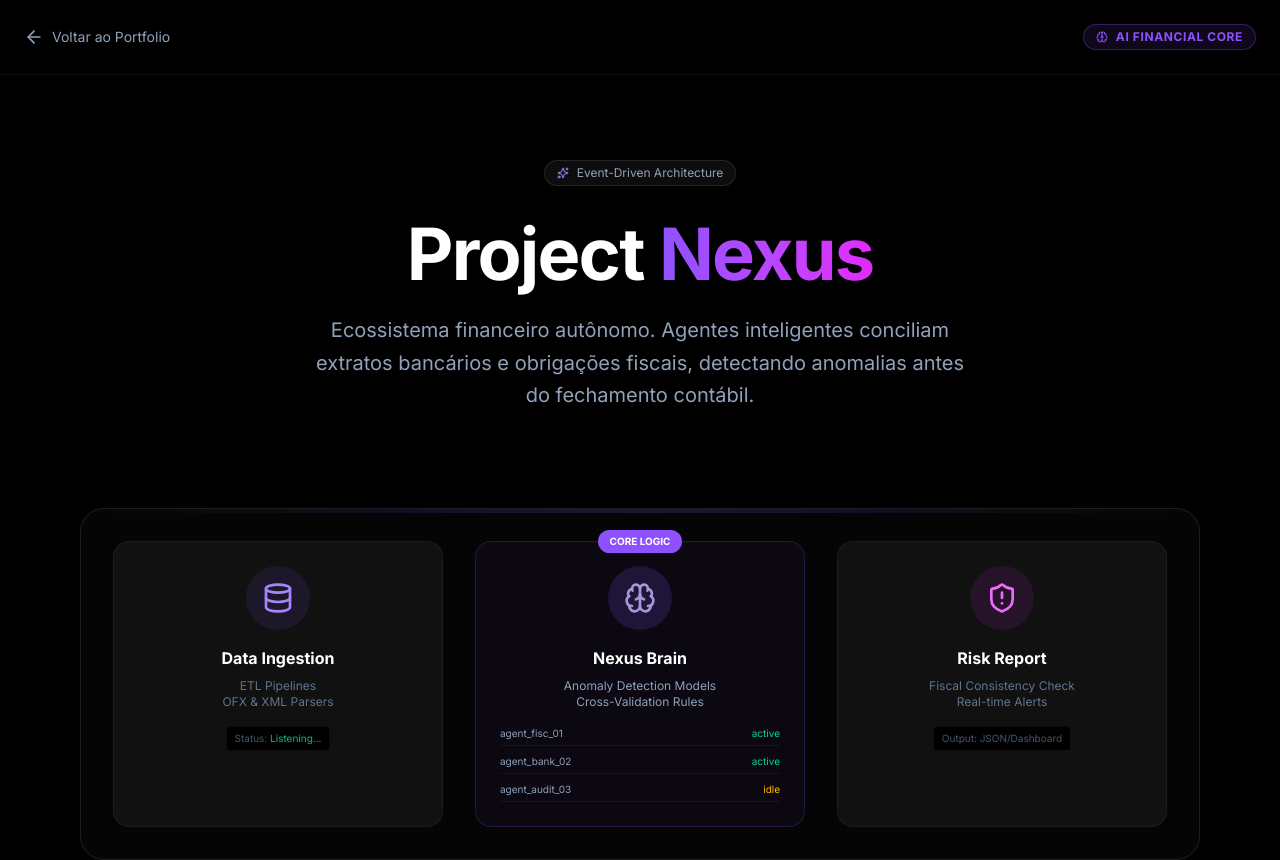
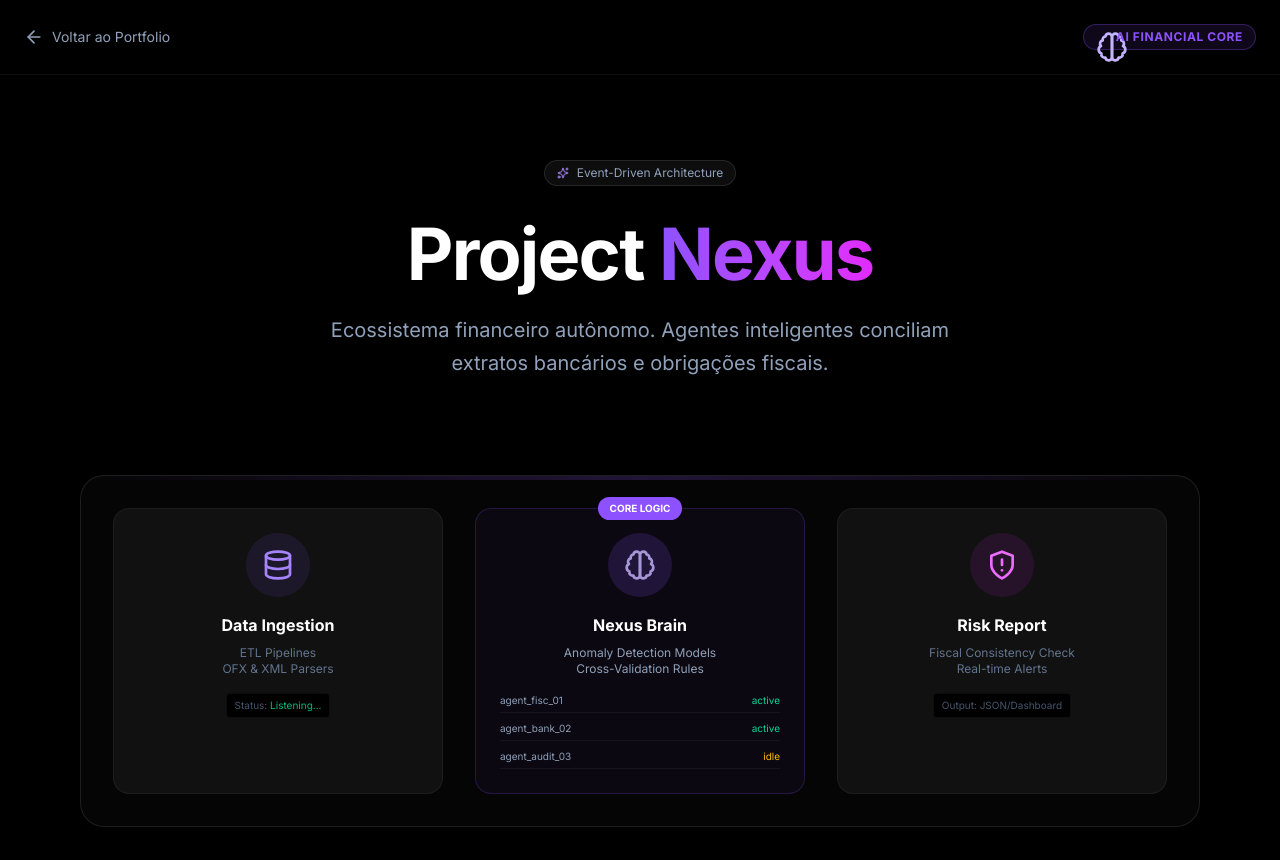
Before and after one commit to Nibson-dev/nibson-portfolio, a Next.js app: page /projects/nexus in a window 1280 px wide. Shown: the top 860 px of the page. Built offline with nearby package versions, Linux system fonts and the light colour scheme.

Commit message:
fix(ui): use hardcoded SVGs for reliability

```diff
--- a/app/projects/nexus/page.tsx
+++ b/app/projects/nexus/page.tsx
@@ -3,16 +3,33 @@
 /**
  * @file NexusPage.tsx
  * @description Interface do Sistema Nexus - Inteligência Financeira e Fiscal.
- * * SYSTEM DESIGN NOTE:
- * O Nexus opera sob uma Arquitetura Orientada a Eventos (Event-Driven).
- * Utilizamos o padrão "Saga" para garantir consistência entre os microserviços.
  */
 
 import { motion } from "framer-motion";
-import { ArrowLeft, Lock, Brain, CheckCircle2, Bot, Sparkles, MessageSquare, ShieldAlert, Database, Code2, Box, Cpu, Server } from "lucide-react";
+import { ArrowLeft, CheckCircle2, Bot, Sparkles, Code2, Box, Lock } from "lucide-react";
 import Link from "next/link";
 
-// Configuração dos Agentes Autônomos (Simulação de Estado)
+// --- ÍCONES HARDCODED (À PROVA DE FALHAS) ---
+// Isso garante que o ícone apareça mesmo se a biblioteca falhar
+const IconDatabase = () => (
+  <svg xmlns="http://www.w3.org/2000/svg" width="32" height="32" viewBox="0 0 24 24" fill="none" stroke="currentColor" strokeWidth="2" strokeLinecap="round" strokeLinejoin="round" className="w-8 h-8 text-violet-400">
+    <ellipse cx="12" cy="5" rx="9" ry="3"/><path d="M21 12c0 1.66-4 3-9 3s-9-1.34-9-3"/><path d="M3 5v14c0 1.66 4 3 9 3s9-1.34 9-3V5"/>
+  </svg>
+);
+
+const IconBrain = () => (
+  <svg xmlns="http://www.w3.org/2000/svg" width="32" height="32" viewBox="0 0 24 24" fill="none" stroke="currentColor" strokeWidth="2" strokeLinecap="round" strokeLinejoin="round" className="w-8 h-8 text-violet-300">
+    <path d="M9.5 2A2.5 2.5 0 0 1 12 4.5v15a2.5 2.5 0 0 1-4.96.44 2.5 2.5 0 0 1-2.96-3.08 3 3 0 0 1-.34-5.58 2.5 2.5 0 0 1 1.32-4.24 2.5 2.5 0 0 1 1.98-3A2.5 2.5 0 0 1 9.5 2Z"/><path d="M14.5 2A2.5 2.5 0 0 0 12 4.5v15a2.5 2.5 0 0 0 4.96.44 2.5 2.5 0 0 0 2.96-3.08 3 3 0 0 0 .34-5.58 2.5 2.5 0 0 0-1.32-4.24 2.5 2.5 0 0 0-1.98-3A2.5 2.5 0 0 0 14.5 2Z"/>
+  </svg>
+);
+
+const IconShield = () => (
+  <svg xmlns="http://www.w3.org/2000/svg" width="32" height="32" viewBox="0 0 24 24" fill="none" stroke="currentColor" strokeWidth="2" strokeLinecap="round" strokeLinejoin="round" className="w-8 h-8 text-fuchsia-400">
+    <path d="M12 22s8-4 8-10V5l-8-3-8 3v7c0 6 8 10 8 10"/><path d="M12 8v4"/><path d="M12 16h.01"/>
+  </svg>
+);
+
+// Configuração dos Agentes Autônomos
 const AGENT_CONFIG = {
   FISCAL_BOT: { id: "agent_fisc_01", task: "Cross-check NF-e vs SPED", status: "active" },
   BANK_BOT: { id: "agent_bank_02", task: "OFX Statement Reconciliation", status: "active" },
@@ -30,7 +47,7 @@ export default function NexusPage() {
           <span className="text-sm">Voltar ao Portfolio</span>
         </Link>
         <div className="flex items-center gap-2 px-3 py-1 border border-violet-500/30 bg-violet-500/10 rounded-full">
-          <Brain className="w-3 h-3 text-violet-500" />
+          <div className="w-3 h-3"><IconBrain /></div>
           <span className="text-xs text-violet-500 font-bold tracking-wider">AI FINANCIAL CORE</span>
         </div>
       </nav>
@@ -52,23 +69,24 @@ export default function NexusPage() {
             Project <span className="text-transparent bg-clip-text bg-gradient-to-r from-violet-500 to-fuchsia-500">Nexus</span>
           </h1>
           <p className="text-slate-400 text-lg md:text-xl max-w-2xl mx-auto leading-relaxed">
-            Ecossistema financeiro autônomo. Agentes inteligentes conciliam extratos bancários e obrigações fiscais, detectando anomalias antes do fechamento contábil.
+            Ecossistema financeiro autônomo. Agentes inteligentes conciliam extratos bancários e obrigações fiscais.
           </p>
         </motion.div>
 
-        {/* ARCHITECTURE DIAGRAM (OS 3 BLOCOS) */}
+        {/* DIAGRAMA DE ARQUITETURA (3 CARTÕES) */}
         <div className="relative mb-32 p-8 border border-white/10 rounded-3xl bg-[#050505] overflow-hidden">
             <div className="absolute top-0 left-0 w-full h-1 bg-gradient-to-r from-transparent via-violet-500 to-transparent opacity-20" />
 
             <div className="grid grid-cols-1 md:grid-cols-3 gap-8 relative z-10">
 
-                {/* Microservice 1: Ingestion */}
+                {/* 1. Data Ingestion */}
                 <motion.div
                     whileHover={{ y: -5 }}
                     className="p-6 rounded-2xl bg-white/5 border border-white/5 flex flex-col items-center text-center group hover:border-violet-500/30 transition-colors"
                 >
                     <div className="w-16 h-16 bg-violet-500/10 rounded-full flex items-center justify-center mb-4 group-hover:scale-110 transition-transform">
-                        <Database className="w-8 h-8 text-violet-400" />
+                        {/* ÍCONE HARDCODED */}
+                        <IconDatabase />
                     </div>
                     <h3 className="text-white font-bold mb-2">Data Ingestion</h3>
                     <p className="text-xs text-slate-500">ETL Pipelines<br/>OFX & XML Parsers</p>
@@ -77,14 +95,15 @@ export default function NexusPage() {
                     </div>
                 </motion.div>
 
-                {/* Microservice 2: Nexus Brain (CORE) */}
+                {/* 2. Nexus Brain (CORE) */}
                 <motion.div
                     whileHover={{ y: -5 }}
                     className="p-6 rounded-2xl bg-violet-500/5 border border-violet-500/20 flex flex-col items-center text-center relative"
                 >
                     <div className="absolute -top-3 px-3 py-1 bg-violet-500 text-white text-[10px] font-bold rounded-full">CORE LOGIC</div>
                     <div className="w-16 h-16 bg-violet-500/20 rounded-full flex items-center justify-center mb-4 animate-pulse">
-                        <Brain className="w-8 h-8 text-violet-300" />
+                         {/* ÍCONE HARDCODED */}
+                        <IconBrain />
                     </div>
                     <h3 className="text-white font-bold mb-2">Nexus Brain</h3>
                     <p className="text-xs text-slate-400">Anomaly Detection Models<br/>Cross-Validation Rules</p>
@@ -98,13 +117,14 @@ export default function NexusPage() {
                     </div>
                 </motion.div>
 
-                {/* Microservice 3: Risk Report */}
+                {/* 3. Risk Report */}
                 <motion.div
                     whileHover={{ y: -5 }}
                     className="p-6 rounded-2xl bg-white/5 border border-white/5 flex flex-col items-center text-center group hover:border-violet-500/30 transition-colors"
                 >
                     <div className="w-16 h-16 bg-fuchsia-500/10 rounded-full flex items-center justify-center mb-4 group-hover:scale-110 transition-transform">
-                        <ShieldAlert className="w-8 h-8 text-fuchsia-400" />
+                         {/* ÍCONE HARDCODED */}
+                        <IconShield />
                     </div>
                     <h3 className="text-white font-bold mb-2">Risk Report</h3>
                     <p className="text-xs text-slate-500">Fiscal Consistency Check<br/>Real-time Alerts</p>
```
